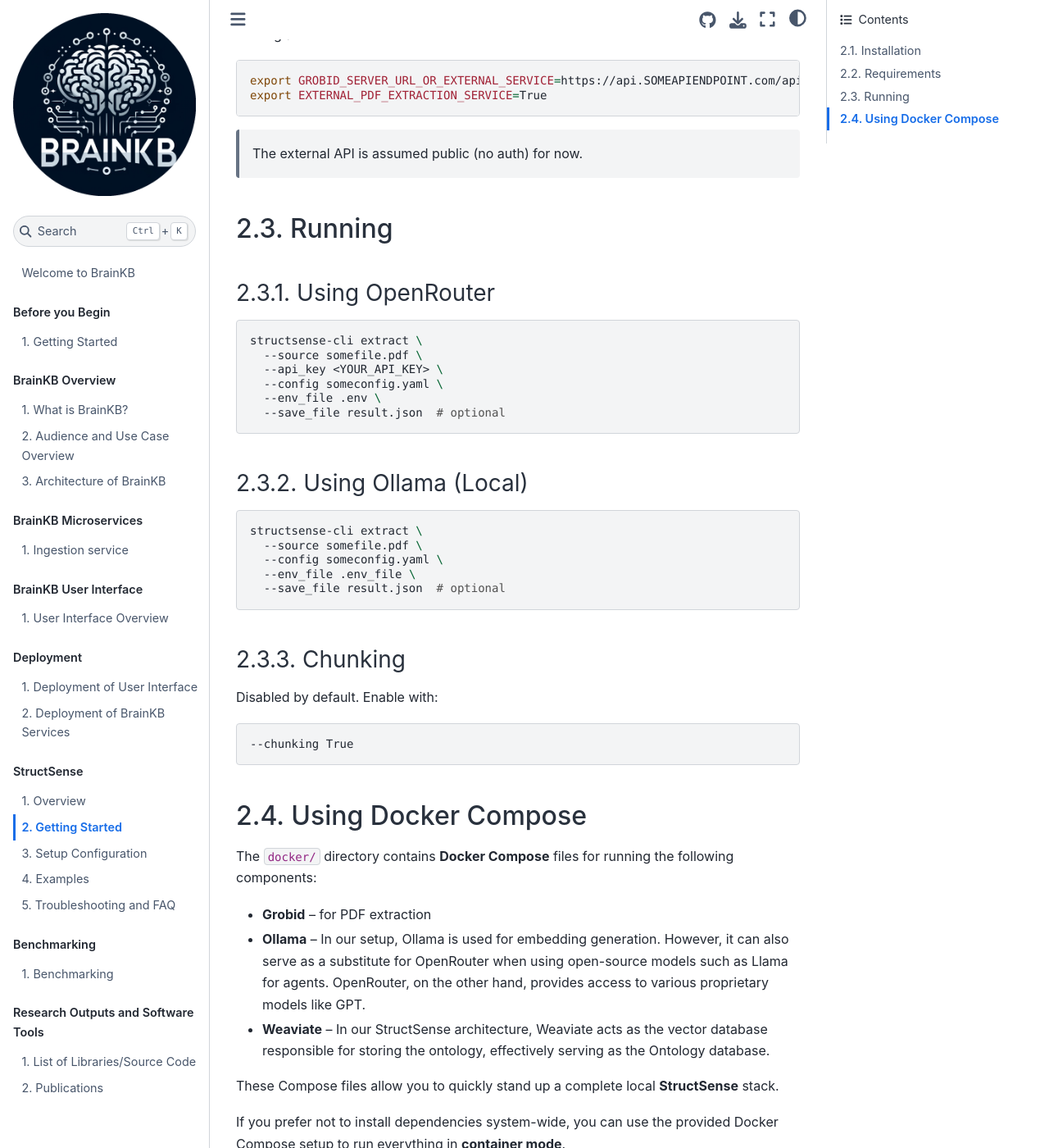
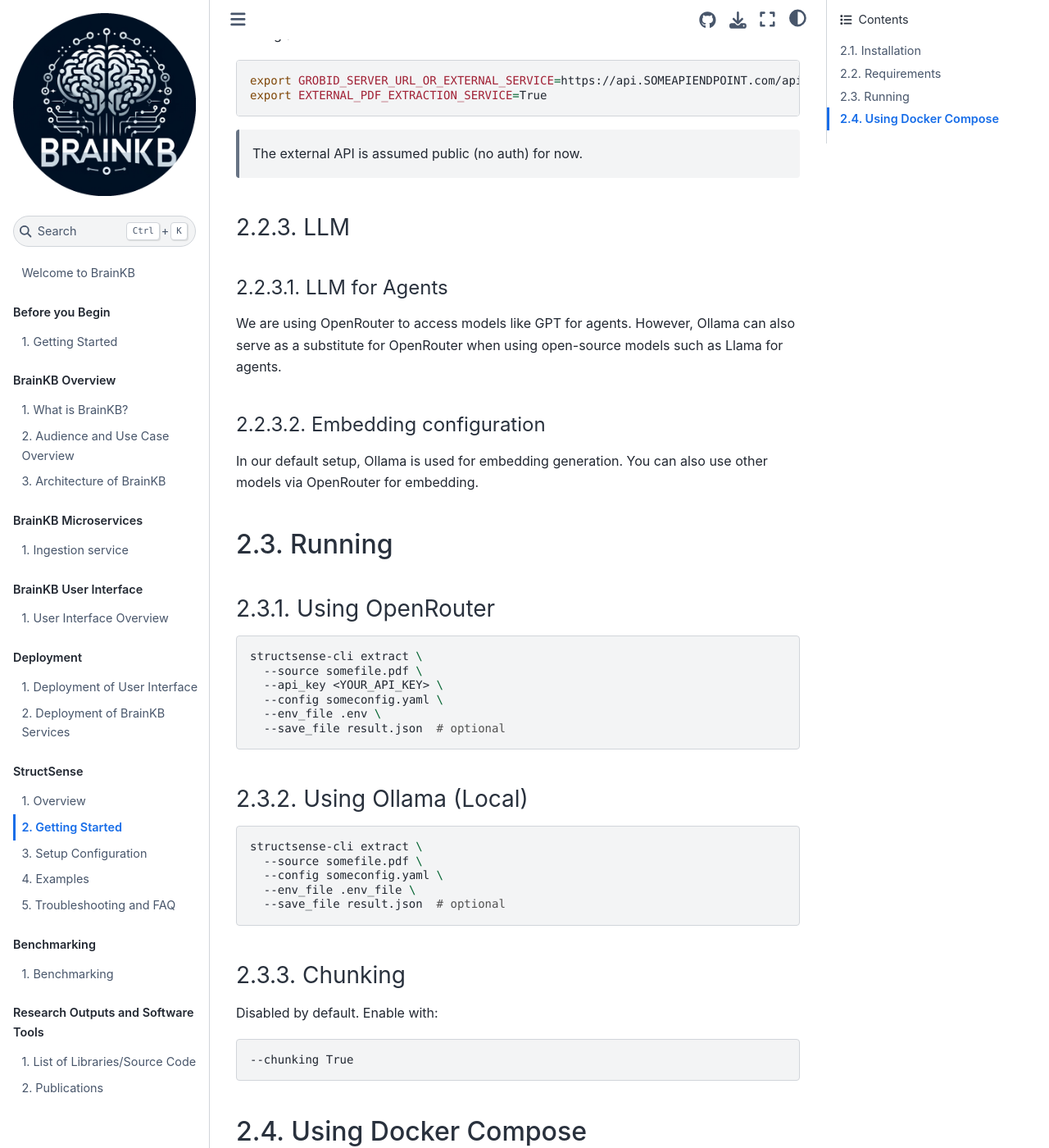
Before and after one commit to sensein/brainkbdocs, a Jupyter Book: the page built from docs/structsense_getting_started.md, in a window 1280 px wide and 1400 px high, scrolled down 1449 px. Shown: the whole window at 82% size. Built offline with Jupyter Book 1.0.4 settings and Sphinx 7.4.7 and the Sphinx Book theme 1.1.4, drawn with Linux system fonts in a browser that asks for light colours.

Commit message:
moved ollama description to requirements.

````diff
--- a/docs/structsense_getting_started.md
+++ b/docs/structsense_getting_started.md
@@ -47,6 +47,13 @@
 ```
 > The external API is assumed public (no auth) for now.
 
+### LLM
+#### LLM for Agents
+We are using OpenRouter to access models like GPT for agents. However, Ollama can also serve as a substitute for OpenRouter when using open-source models such as Llama for agents.
+
+#### Embedding configuration
+In our default setup, Ollama is used for embedding generation. You can also use other models via OpenRouter for embedding.
+
 <!--Running -->
 
 ## Running
@@ -82,7 +89,6 @@
 The `docker/` directory contains **Docker Compose** files for running the following components:
 
 - **Grobid** – for PDF extraction
-- **Ollama** – In our setup, Ollama is used for embedding generation. However, it can also serve as a substitute for OpenRouter when using open-source models such as Llama for agents. OpenRouter, on the other hand, provides access to various proprietary models like GPT.
 - **Weaviate** – In our StructSense architecture, Weaviate acts as the vector database responsible for storing the ontology, effectively serving as the Ontology database.
 
 These Compose files allow you to quickly stand up a complete local **StructSense** stack.
````
